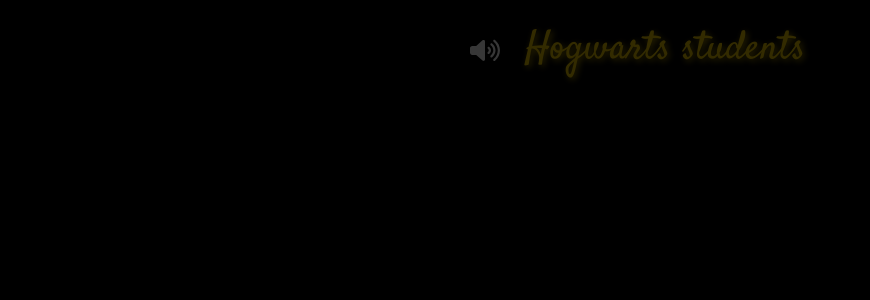
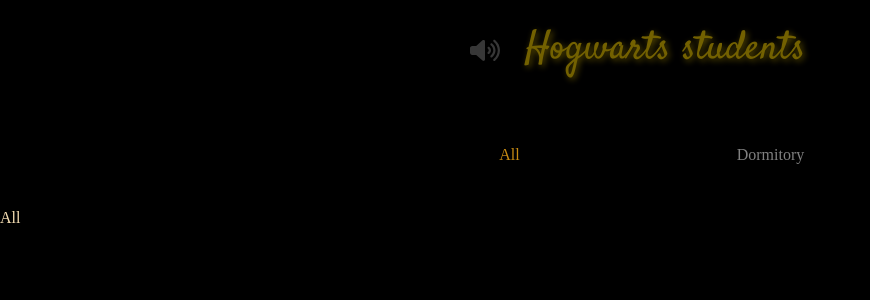
Before and after one commit to nyoung03/hogwarts-students, a React (Create React App) app: page /all in a window 1280 px wide. Shown: the top 300 px of the page, without its empty margins (0-870 px from the left). Built offline with nearby package versions, Linux system fonts and the light colour scheme.

Commit message:
router 설정

```diff
--- a/src/App.js
+++ b/src/App.js
@@ -1,7 +1,14 @@
-import Header from "./components/Header";
+import Main from "./routes/Main";
+import { BrowserRouter as Router, Routes, Route } from "react-router-dom";
 
 function App() {
-  return <Header />;
+  return (
+    <Router>
+      <Routes>
+        <Route path="*" element={<Main />} />
+      </Routes>
+    </Router>
+  );
 }
 
 export default App;
--- a/src/routes/All.js
+++ b/src/routes/All.js
@@ -1,3 +1,5 @@
+import styled from "styled-components";
+
 function All() {
   return <div>All</div>;
 }
--- /dev/null
+++ b/src/routes/Main.js
@@ -0,0 +1,44 @@
+import { Link, useMatch, Route, Routes } from "react-router-dom";
+import styled from "styled-components";
+import Header from "../components/Header";
+import All from "./All";
+import Dormitory from "./Dormitory";
+
+const Tabs = styled.div`
+  display: grid;
+  grid-template-columns: 1fr 1fr;
+  gap: 10px;
+  padding: 40px 30%;
+`;
+
+const Tab = styled.div`
+  text-align: center;
+  padding: 7px;
+  color: ${(props) => (props.isActive ? "#c68a12" : "gray")};
+`;
+
+function Main() {
+  const allMatch = useMatch("/all");
+  const dormitory = useMatch("/dormitory");
+  return (
+    <>
+      <Header />
+
+      <Tabs>
+        <Tab isActive={allMatch !== null}>
+          <Link to="all">All</Link>
+        </Tab>
+        <Tab isActive={dormitory !== null}>
+          <Link to="dormitory">Dormitory</Link>
+        </Tab>
+      </Tabs>
+
+      <Routes>
+        <Route path="all" element={<All />} />
+        <Route path="dormitory" element={<Dormitory />} />
+      </Routes>
+    </>
+  );
+}
+
+export default Main;
```
